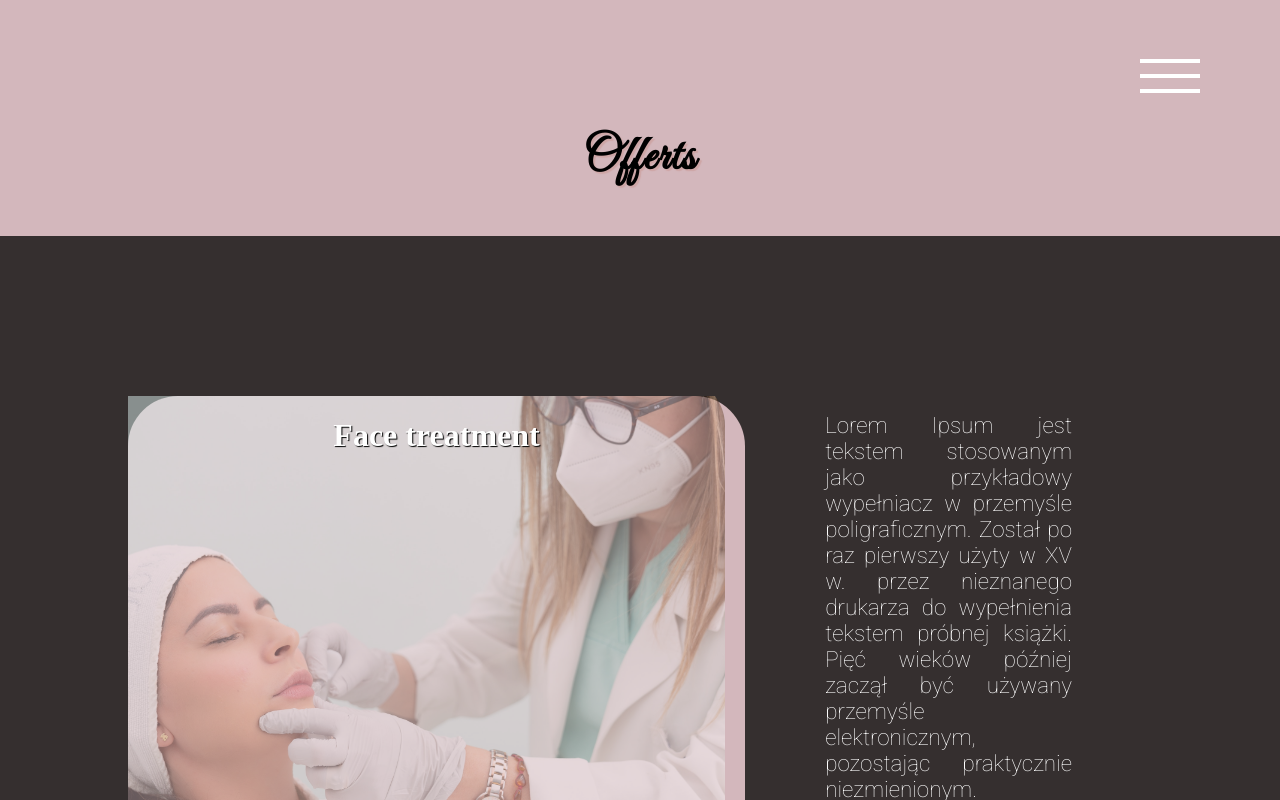
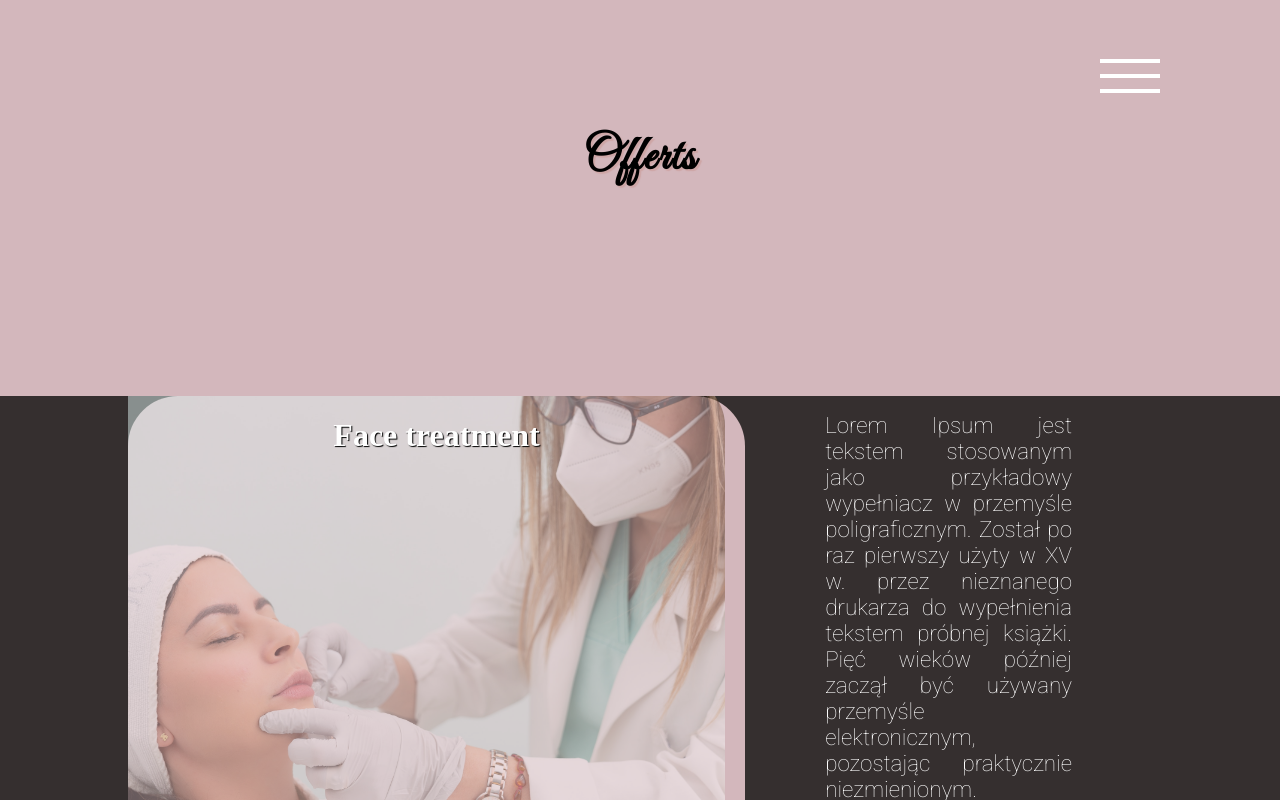
Before and after one commit to amelangad/beauty_salon, a React (Vite) app: page /treatments in a window 1280 px wide. Shown: the top 800 px of the page. Built offline with nearby package versions, Linux system fonts and the light colour scheme.

Commit message:
change menu icon

```diff
--- a/src/App.css
+++ b/src/App.css
@@ -1,11 +1,2 @@
 @import url('https://fonts.googleapis.com/css2?family=Amatic+SC&family=Great+Vibes&family=Sacramento&display=swap');
 @import url('https://fonts.googleapis.com/css2?family=Roboto:wght@100&display=swap');
-
-
-#root {
-  max-width: 100vw;
-  margin: 0;
-  padding: 0;
-  box-sizing: border-box;
-  text-align: center;
-}
--- a/src/index.css
+++ b/src/index.css
@@ -5,5 +5,5 @@
   box-sizing: border-box;
   text-align: center;
   overflow-x: hidden;
-  background-color: rgb(53, 47, 47);
-}
+  background-color: rgb(211, 183, 188);
+  }
--- a/src/styles/footer.css
+++ b/src/styles/footer.css
@@ -1,5 +1,6 @@
 .footer__wrapper {
     margin-top: 10%;
+    margin:0;
     width: 100%;
     height: auto;
     background-color: rgb(211, 183, 188);
--- a/src/styles/nav.css
+++ b/src/styles/nav.css
@@ -1,7 +1,8 @@
 .menu__icon {
     position: absolute;
-    top: 50px;
-    right: 80px;
+    top: 5%;
+    right: 50%;
+    transform: translate(50%,50%);
     width: 60px;
     height: 60px;
     cursor: pointer;
@@ -116,6 +117,11 @@
 }
 
 @media (min-width: 768px){
+
+    .menu__icon {
+        top: 20px;
+        right: 150px;
+    }
 .menu__item {
 font-size: 4rem;
 }
```
